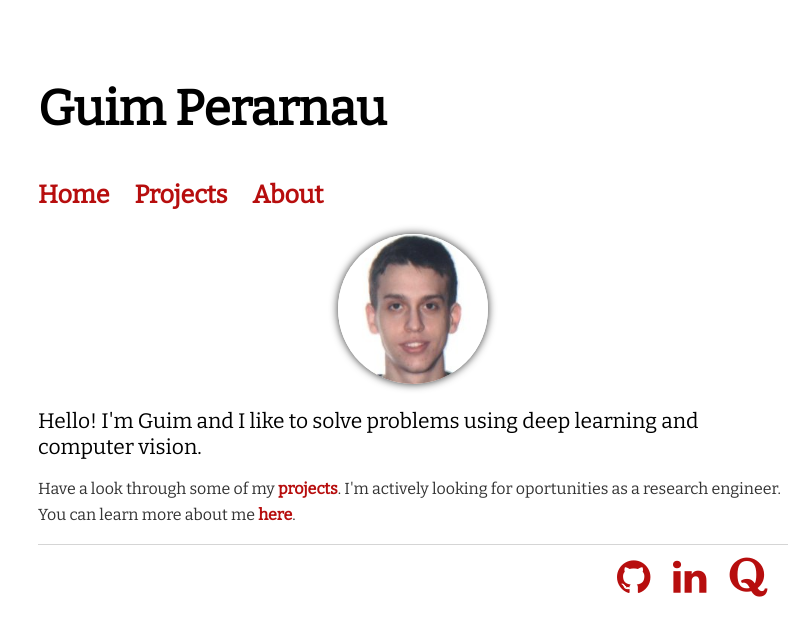
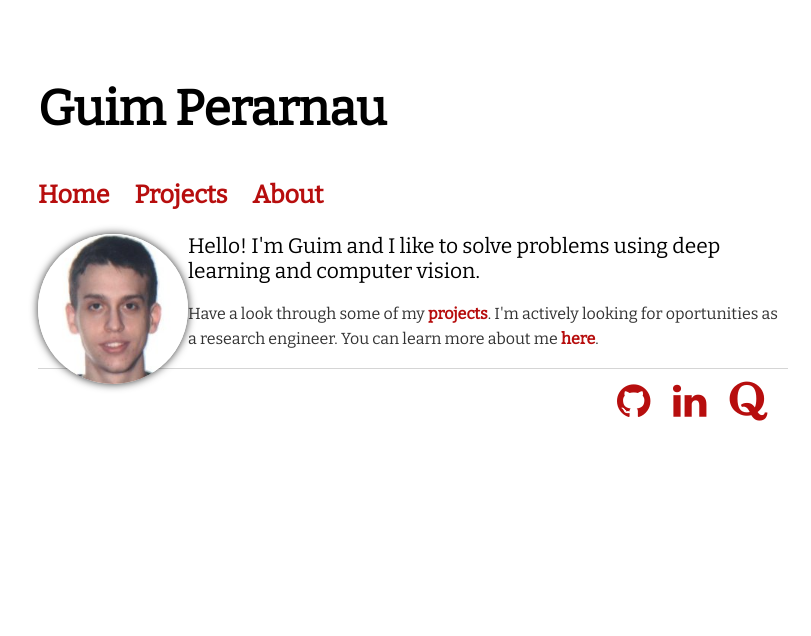
Before and after one commit to Guim3/guim3.github.io, a Jekyll site: the page built from index.html, in a window 1280 px wide. Shown: the top 636 px of the page, without its empty margins (227-1038 px from the left). Built offline with Jekyll 4.4.1, drawn with Linux system fonts in a browser that asks for light colours.

Commit message:
Make home image float left

```diff
--- a/css/main.css
+++ b/css/main.css
@@ -25,6 +25,10 @@ img.circular {
 img.center {
     display: block;
     margin: 0 auto;
+}
+
+img.left {
+  float: left
 }
 
 nav ul {
--- a/index.html
+++ b/index.html
@@ -2,9 +2,10 @@
 layout: default
 title: Guim Perarnau
 ---
-<img class="face circular center" src="files/home_image.jpg" alt="Guim Perarnau"/>
-</br>
+<img class="face circular left" src="files/home_image.jpg" alt="Guim Perarnau"/>
+<div>
 <div class="intro">
 	Hello! I'm Guim and I like to solve problems using deep learning and computer vision.
 </div>
 <p>Have a look through some of my <a href="/projects">projects</a>. I'm actively looking for oportunities as a research engineer. You can learn more about me <a href="/about">here</a>.</p>
+</div>
```
